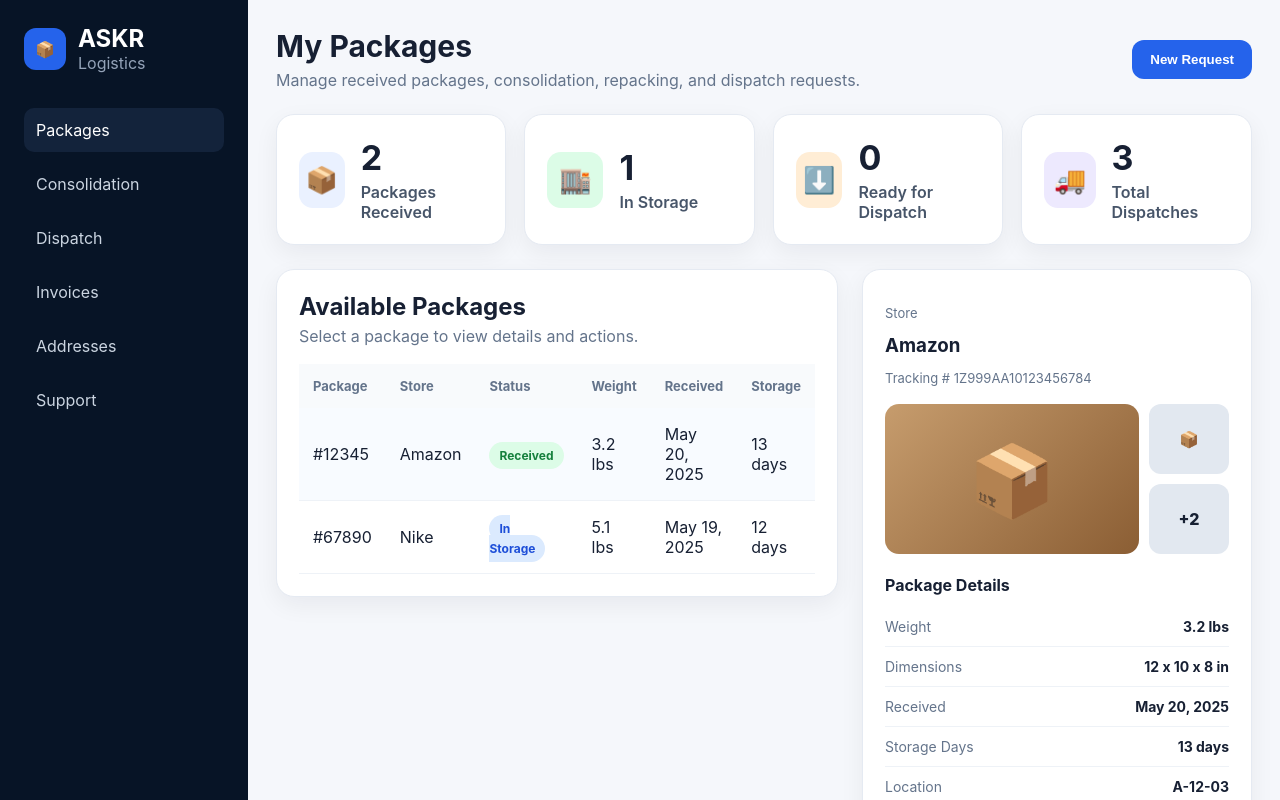
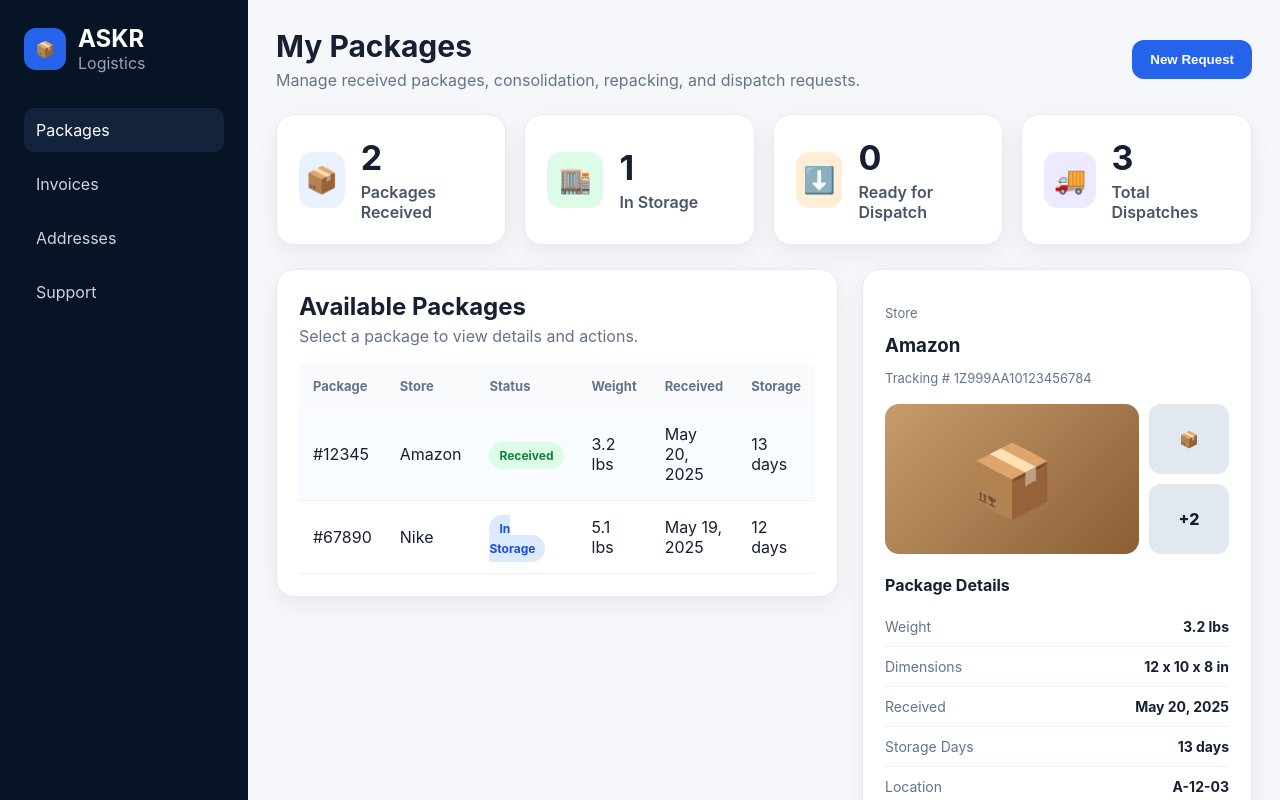
Before and after one commit to jesslyrobinson-ai/askr-logistics, a React (Vite) app: page /dashboard in a window 1280 px wide. Shown: the top 800 px of the page. Built offline with nearby package versions, Linux system fonts and the light colour scheme.

Commit message:
update sidebar labels

```diff
--- a/src/pages/Dashboard.jsx
+++ b/src/pages/Dashboard.jsx
@@ -46,8 +46,6 @@ function Dashboard() {
 
         <nav>
           <a className="active">Packages</a>
-          <a>Consolidation</a>
-          <a>Dispatch</a>
           <a>Invoices</a>
           <a>Addresses</a>
           <a>Support</a>
```
